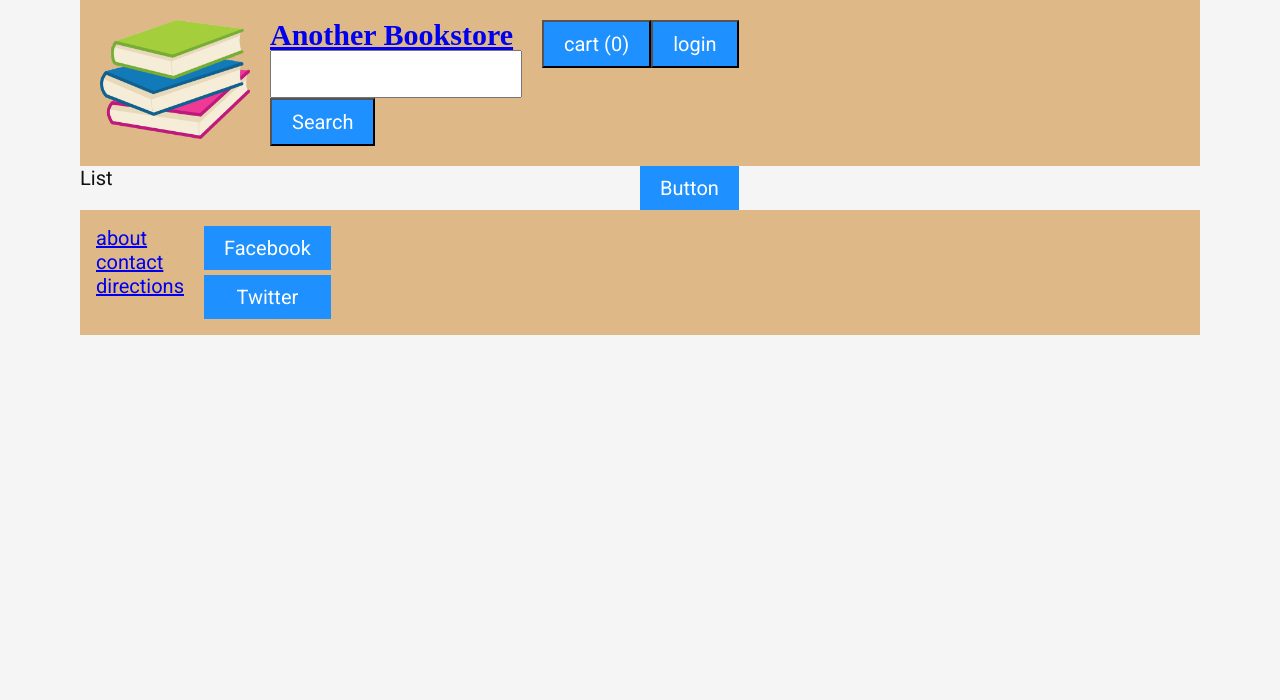
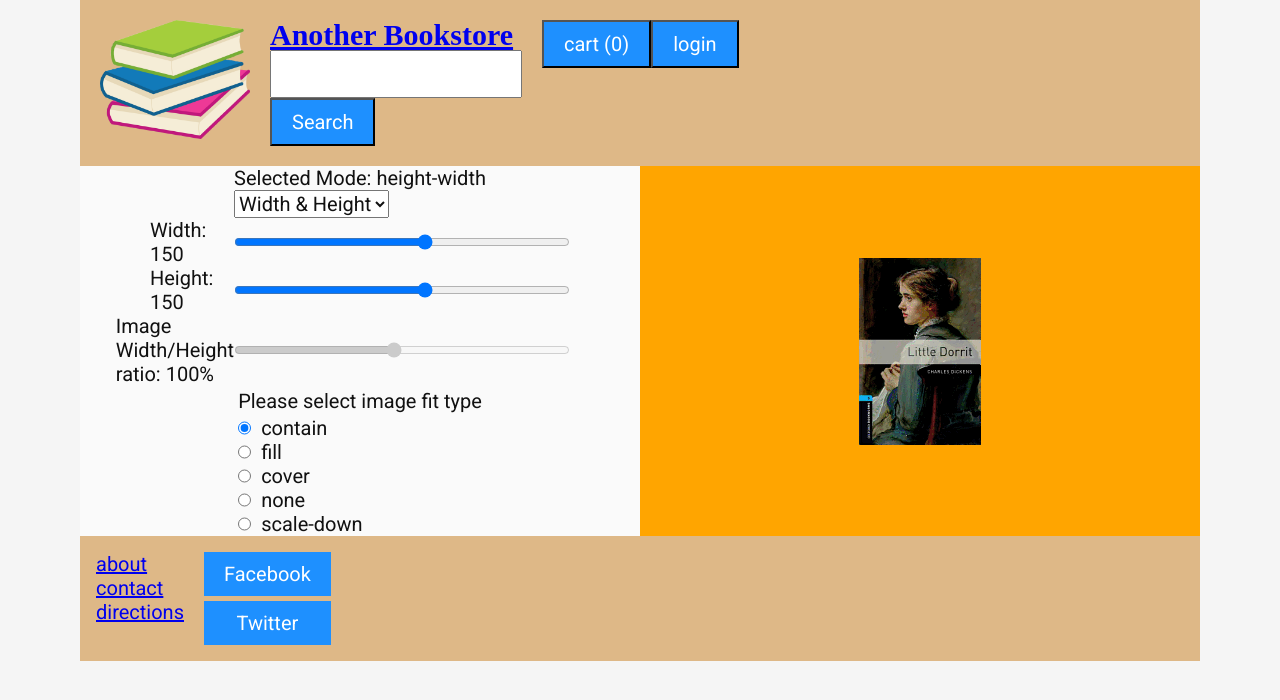
Before and after one commit to zeroshen/client, a Vue app: page / in a window 1280 px wide. Shown: the top 700 px of the page. Built offline with nearby package versions, Linux system fonts and the light colour scheme; a web font is replaced by a local one.

Commit message:
image tuner global css

```diff
--- a/src/assets/css/global.css
+++ b/src/assets/css/global.css
@@ -144,6 +144,11 @@ textarea {
     color: whitesmoke;
 }
 
+/* HTML */
+html{
+    height: 100%;
+}
+
 /* BODY */
 
 /* These global font properties with be inherited by child elements. */
@@ -157,6 +162,7 @@ body {
     /* layout properties (not inherited) */
     margin: 0 auto;
     max-width: 70rem;
+    min-height: 100%;
 }
 
 /* BUTTONS */
--- /dev/null
+++ b/src/components/ImageTuner.vue
@@ -0,0 +1,197 @@
+<script setup lang="ts">
+const filename = "little-dorrit.gif";
+</script>
+
+<script lang="ts">
+import { defineComponent } from "vue";
+
+export default defineComponent({
+  data() {
+    const imgWidth = 150;
+    const imgHeight = 150;
+    const imgWHRatio = 100;
+    const imgFit = "contain";
+    const mode = "height-width";
+    const disabledH = false;
+    const disabledW = false;
+    const disabledRatio = true;
+    return {
+      imgWidth,
+      imgHeight,
+      imgWHRatio,
+      imgFit,
+      mode,
+      disabledH,
+      disabledW,
+      disabledRatio,
+    };
+  },
+  methods: {
+    toggleHW() {
+      if (this.mode == "height") {
+        this.disabledH = false;
+        this.disabledW = true;
+        this.disabledRatio = false;
+      } else if (this.mode == "width") {
+        this.disabledH = true;
+        this.disabledW = false;
+        this.disabledRatio = false;
+      } else {
+        this.disabledW = this.disabledH = false;
+        this.disabledRatio = true;
+      }
+    },
+    onHWChangeRatio() {
+      if (this.mode == "height") {
+        this.imgWidth = Math.round((this.imgHeight * this.imgWHRatio) / 100);
+      } else if (this.mode == "width") {
+        this.imgHeight = Math.round((100 * this.imgWidth) / this.imgWHRatio);
+      }
+    },
+  },
+});
+</script>
+
+<style scoped>
+.image-tuner {
+  background-color: #afafaf;
+  min-width: 100%;
+  min-height: 100%;
+  display: flex;
+  flex-direction: row;
+}
+.tuner-selections {
+  background-color: #fafafa;
+  width: 50%;
+}
+
+.tuner-selections form {
+  display: flex;
+  flex-direction: column;
+  align-items: center;
+}
+
+.tuner-selections .tuner-sliders {
+  display: flex;
+  flex-direction: row;
+  justify-content: flex-end;
+  width: 75%;
+}
+
+.tuner-selections .tuner-sliders .tuner-slider {
+  min-width: 80%;
+}
+
+.tuner-selections .tuner-radio {
+  display: flex;
+  flex-direction: column;
+}
+
+.tuner-selections .tuner-radio .tuner-image-fit {
+  display: flex;
+  flex-direction: row;
+  gap: 10px;
+}
+
+.tuner-display {
+  background-color: orange;
+  width: 50%;
+  display: flex;
+  flex-direction: row;
+  justify-content: center;
+  align-items: center;
+}
+</style>
+
+<template>
+  <div class="image-tuner">
+    <div class="tuner-selections">
+      <form>
+        <div class="tuner-mode-selector">
+          Selected Mode: {{ mode }} <br />
+          <select v-model="mode" @change="toggleHW">
+            <option value="height-width">Width & Height</option>
+            <optgroup label="Ratio Baseline">
+              <option value="height">Height</option>
+              <option value="width">Width</option>
+            </optgroup>
+          </select>
+        </div>
+        <div class="tuner-sliders">
+          <label for="width">Width: {{ imgWidth }}</label>
+          <input
+            type="range"
+            min="50"
+            max="225"
+            class="tuner-slider"
+            name="width"
+            v-model="imgWidth"
+            :disabled="disabledW"
+            @change="onHWChangeRatio"
+          />
+        </div>
+        <div class="tuner-sliders">
+          <label for="height">Height: {{ imgHeight }}</label>
+          <input
+            type="range"
+            min="50"
+            max="225"
+            class="tuner-slider"
+            name="height"
+            v-model="imgHeight"
+            :disabled="disabledH"
+            @change="onHWChangeRatio"
+          />
+        </div>
+        <div class="tuner-sliders">
+          <label for="ratio">Image Width/Height ratio: {{ imgWHRatio }}%</label>
+          <input
+            type="range"
+            min="10"
+            max="200"
+            step="10"
+            class="tuner-slider"
+            name="ratio"
+            v-model="imgWHRatio"
+            :disabled="disabledRatio"
+            @change="onHWChangeRatio"
+          />
+        </div>
+        <div class="tuner-radio">
+          <p>Please select image fit type</p>
+          <div class="tuner-image-fit">
+            <input type="radio" id="contain" v-model="imgFit" value="contain" />
+            <label for="contain">contain</label>
+          </div>
+          <div class="tuner-image-fit">
+            <input type="radio" id="fill" v-model="imgFit" value="fill" />
+            <label for="fill">fill</label>
+          </div>
+          <div class="tuner-image-fit">
+            <input type="radio" id="cover" v-model="imgFit" value="cover" />
+            <label for="cover">cover</label>
+          </div>
+          <div class="tuner-image-fit">
+            <input type="radio" id="none" v-model="imgFit" value="none" />
+            <label for="none">none</label>
+          </div>
+          <div class="tuner-image-fit">
+            <input
+              type="radio"
+              id="scale-down"
+              v-model="imgFit"
+              value="scale-down"
+            />
+            <label for="scale-down">scale-down</label>
+          </div>
+        </div>
+      </form>
+    </div>
+    <div class="tuner-display">
+      <img
+        :src="require('@/assets/images/books/' + filename)"
+        alt="image-sample"
+      />
+    </div>
+  </div>
+</template>
--- a/src/router/index.ts
+++ b/src/router/index.ts
@@ -1,13 +1,13 @@
 import { createRouter, createWebHistory, RouteRecordRaw } from "vue-router";
-import HomeView from "../views/HomeView.vue";
 import GameView from "@/views/GamesView.vue";
 import ComponentsView from "@/views/ComponentsView.vue";
+import ImageTuner from "@/components/ImageTuner.vue";
 
 const routes: Array<RouteRecordRaw> = [
   {
     path: "/",
-    name: "home-view",
-    component: HomeView,
+    name: "image-tuner",
+    component: ImageTuner,
   },
   {
     path: "/game/:name",
--- a/src/views/ComponentsView.vue
+++ b/src/views/ComponentsView.vue
@@ -1,37 +1,8 @@
 <script setup lang="ts">
-import { BookItem } from "@/types";
-const bookList: BookItem[] = [
-  {
-    bookId: 1001,
-    title: "The Iliad",
-    author: "Homer",
-    price: 699,
-    isPublic: true,
-  },
-  {
-    bookId: 1002,
-    title: "The Brothers Karamazov",
-    author: "Fyodor Dostoyevski",
-    price: 1399,
-    isPublic: false,
-  },
-  {
-    bookId: 1003,
-    title: "Little Dorrit",
-    author: "Charles Dickens",
-    price: 599,
-    isPublic: true,
-  },
-  {
-    bookId: 1004,
-    title: "Moby Dick",
-    author: "Herman Melville",
-    price: 699,
-    isPublic: true,
-  },
-];
+import ImageTuner from "@/components/ImageTuner.vue";
 </script>
 
 <template>
   <div>Components</div>
+  <ImageTuner></ImageTuner>
 </template>
```
